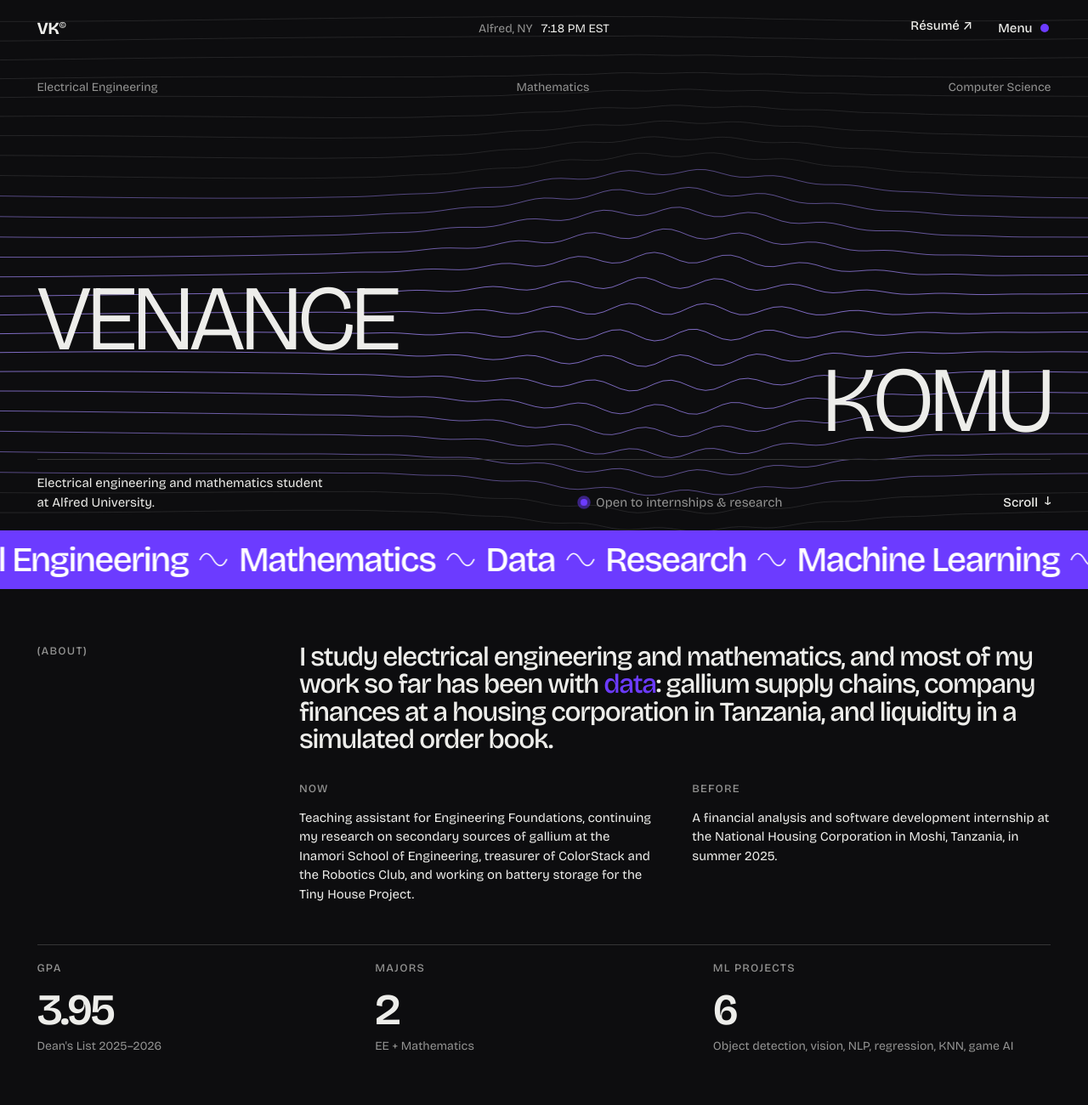
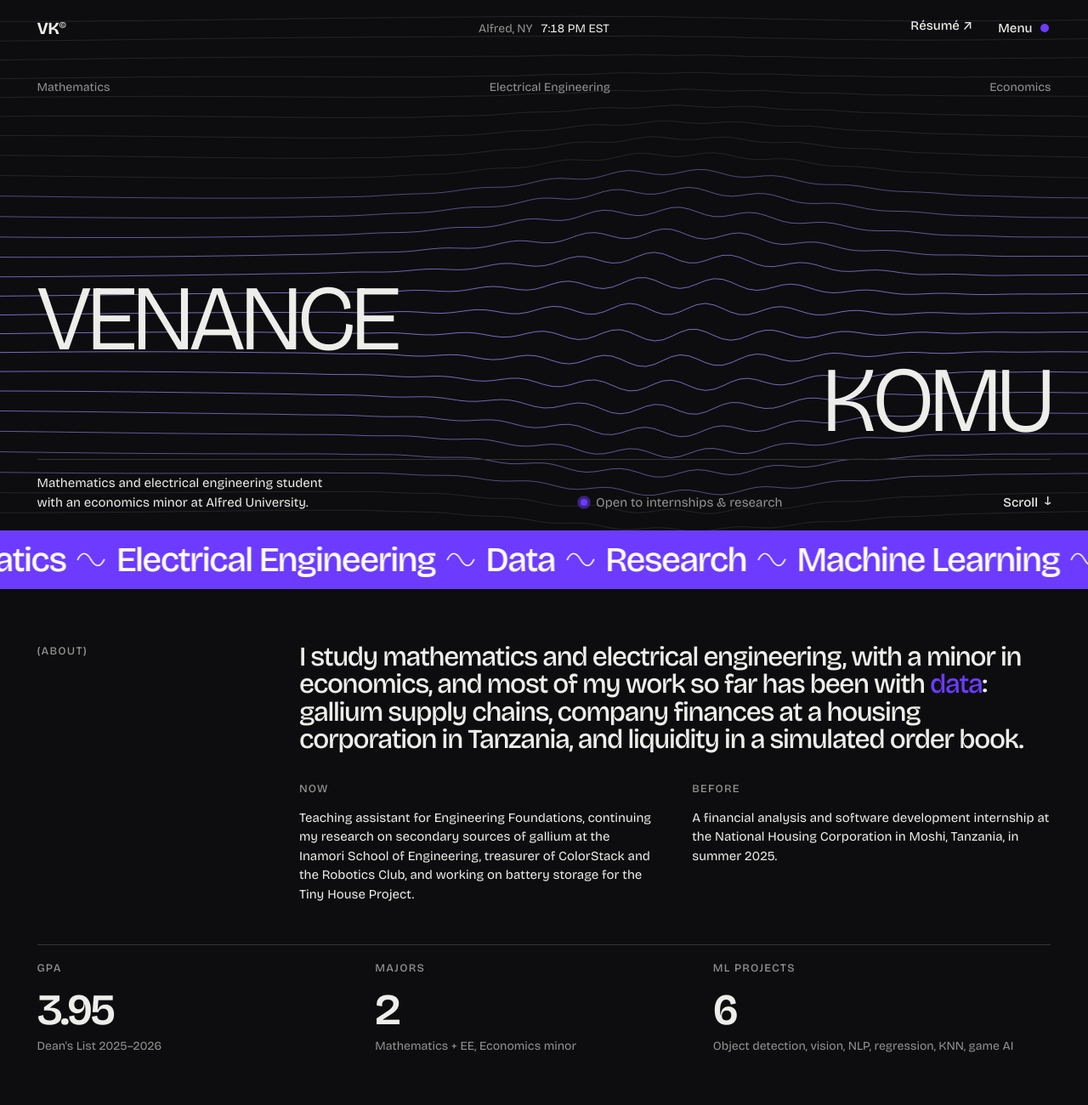
Before and after one commit to venancekomu03-hub/venancekomu03-hub.github.io, a plain HTML site: page index.html in a window 1280 px wide. Shown: the top 1300 px of the page at 85% size. Drawn offline with nearby package versions, Linux system fonts and the light colour scheme; animation ran at ten frames a second.

Commit message:
Majors: Mathematics first, Economics minor
Mathematics before Electrical Engineering, and an Economics minor, across
the title, meta description, hero, marquee, About, facts strip, education
card, README and the résumé PDF.

Co-Authored-By: Claude Opus 5.5 <noreply@anthropic.com>

```diff
--- a/index.html
+++ b/index.html
@@ -3,8 +3,8 @@
 <head>
   <meta charset="utf-8">
   <meta name="viewport" content="width=device-width, initial-scale=1">
-  <title>Venance Komu · Engineering, Mathematics &amp; Data</title>
-  <meta name="description" content="Venance Komu, electrical engineering and mathematics student at Alfred University. A C++ order-book liquidity simulator, a PCB component detector with critical-material recovery modeling, gallium supply-chain research, machine learning projects, and an off-grid tiny house.">
+  <title>Venance Komu · Mathematics, Engineering &amp; Data</title>
+  <meta name="description" content="Venance Komu, mathematics and electrical engineering student at Alfred University with an economics minor. A C++ order-book liquidity simulator, a PCB component detector with critical-material recovery modeling, gallium supply-chain research, machine learning projects, and an off-grid tiny house.">
   <meta name="theme-color" content="#0d0d0f">
   <link rel="preconnect" href="https://fonts.googleapis.com">
   <link rel="preconnect" href="https://fonts.gstatic.com" crossorigin>
@@ -60,16 +60,16 @@
     <section class="hero" data-theme="dark">
       <canvas class="hero-canvas" aria-hidden="true"></canvas>
       <div class="hero-top">
+        <span>Mathematics</span>
         <span>Electrical Engineering</span>
-        <span>Mathematics</span>
-        <span>Computer Science</span>
+        <span>Economics</span>
       </div>
       <h1 class="hero-name" aria-label="Venance Komu">
         <span class="line" aria-hidden="true">Venance</span>
         <span class="line" aria-hidden="true">Komu</span>
       </h1>
       <div class="hero-foot">
-        <p class="hero-intro">Electrical engineering and mathematics student at Alfred University.</p>
+        <p class="hero-intro">Mathematics and electrical engineering student with an economics minor at Alfred University.</p>
         <p class="status"><span class="pulse"></span>Open to internships &amp; research</p>
         <a class="scroll-cue" href="#about">Scroll <span aria-hidden="true">↓</span></a>
       </div>
@@ -79,15 +79,15 @@
     <div class="marquee" aria-hidden="true">
       <div class="marquee-track">
         <div class="marquee-group">
+          <span>Mathematics</span><svg viewBox="0 0 60 30"><path d="M2 15 C10 -2 20 -2 30 15 S50 32 58 15"/></svg>
           <span>Electrical Engineering</span><svg viewBox="0 0 60 30"><path d="M2 15 C10 -2 20 -2 30 15 S50 32 58 15"/></svg>
-          <span>Mathematics</span><svg viewBox="0 0 60 30"><path d="M2 15 C10 -2 20 -2 30 15 S50 32 58 15"/></svg>
           <span>Data</span><svg viewBox="0 0 60 30"><path d="M2 15 C10 -2 20 -2 30 15 S50 32 58 15"/></svg>
           <span>Research</span><svg viewBox="0 0 60 30"><path d="M2 15 C10 -2 20 -2 30 15 S50 32 58 15"/></svg>
           <span>Machine Learning</span><svg viewBox="0 0 60 30"><path d="M2 15 C10 -2 20 -2 30 15 S50 32 58 15"/></svg>
         </div>
         <div class="marquee-group">
+          <span>Mathematics</span><svg viewBox="0 0 60 30"><path d="M2 15 C10 -2 20 -2 30 15 S50 32 58 15"/></svg>
           <span>Electrical Engineering</span><svg viewBox="0 0 60 30"><path d="M2 15 C10 -2 20 -2 30 15 S50 32 58 15"/></svg>
-          <span>Mathematics</span><svg viewBox="0 0 60 30"><path d="M2 15 C10 -2 20 -2 30 15 S50 32 58 15"/></svg>
           <span>Data</span><svg viewBox="0 0 60 30"><path d="M2 15 C10 -2 20 -2 30 15 S50 32 58 15"/></svg>
           <span>Research</span><svg viewBox="0 0 60 30"><path d="M2 15 C10 -2 20 -2 30 15 S50 32 58 15"/></svg>
           <span>Machine Learning</span><svg viewBox="0 0 60 30"><path d="M2 15 C10 -2 20 -2 30 15 S50 32 58 15"/></svg>
@@ -100,7 +100,7 @@
       <div class="about-grid">
         <p class="label">(About)</p>
         <div>
-          <p class="statement" data-scrub>I study electrical engineering and mathematics, and most of my work so far has been with <em>data</em>: gallium supply chains, company finances at a housing corporation in Tanzania, and liquidity in a simulated order book.</p>
+          <p class="statement" data-scrub>I study mathematics and electrical engineering, with a minor in economics, and most of my work so far has been with <em>data</em>: gallium supply chains, company finances at a housing corporation in Tanzania, and liquidity in a simulated order book.</p>
           <div class="about-cols">
             <div data-reveal>
               <p class="label">Now</p>
@@ -116,7 +116,7 @@
 
       <dl class="facts">
         <div data-reveal><dt class="label">GPA</dt><dd class="fig" data-count="3.95" data-decimals="2">3.95</dd><dd class="note">Dean's List 2025–2026</dd></div>
-        <div data-reveal style="--d:100"><dt class="label">Majors</dt><dd class="fig" data-count="2">2</dd><dd class="note">EE + Mathematics</dd></div>
+        <div data-reveal style="--d:100"><dt class="label">Majors</dt><dd class="fig" data-count="2">2</dd><dd class="note">Mathematics + EE, Economics minor</dd></div>
         <div data-reveal style="--d:200"><dt class="label">ML projects</dt><dd class="fig" data-count="6">6</dd><dd class="note">Object detection, vision, NLP, regression, KNN, game AI</dd></div>
       </dl>
     </section>
@@ -330,7 +330,7 @@
         <div class="edu-main">
           <p class="label">(Education)</p>
           <h3>Alfred University</h3>
-          <p>B.S. Electrical Engineering &amp; Mathematics, double major. Alfred, NY.</p>
+          <p>B.S. Mathematics &amp; Electrical Engineering, double major. Economics minor. Alfred, NY.</p>
           <dl class="edu-facts">
             <div><dt>GPA</dt><dd>3.95 / 4.00</dd></div>
             <div><dt>Honors</dt><dd>Dean's List 2025–2026</dd></div>
```
Also changed, not shown: 2 other files.
